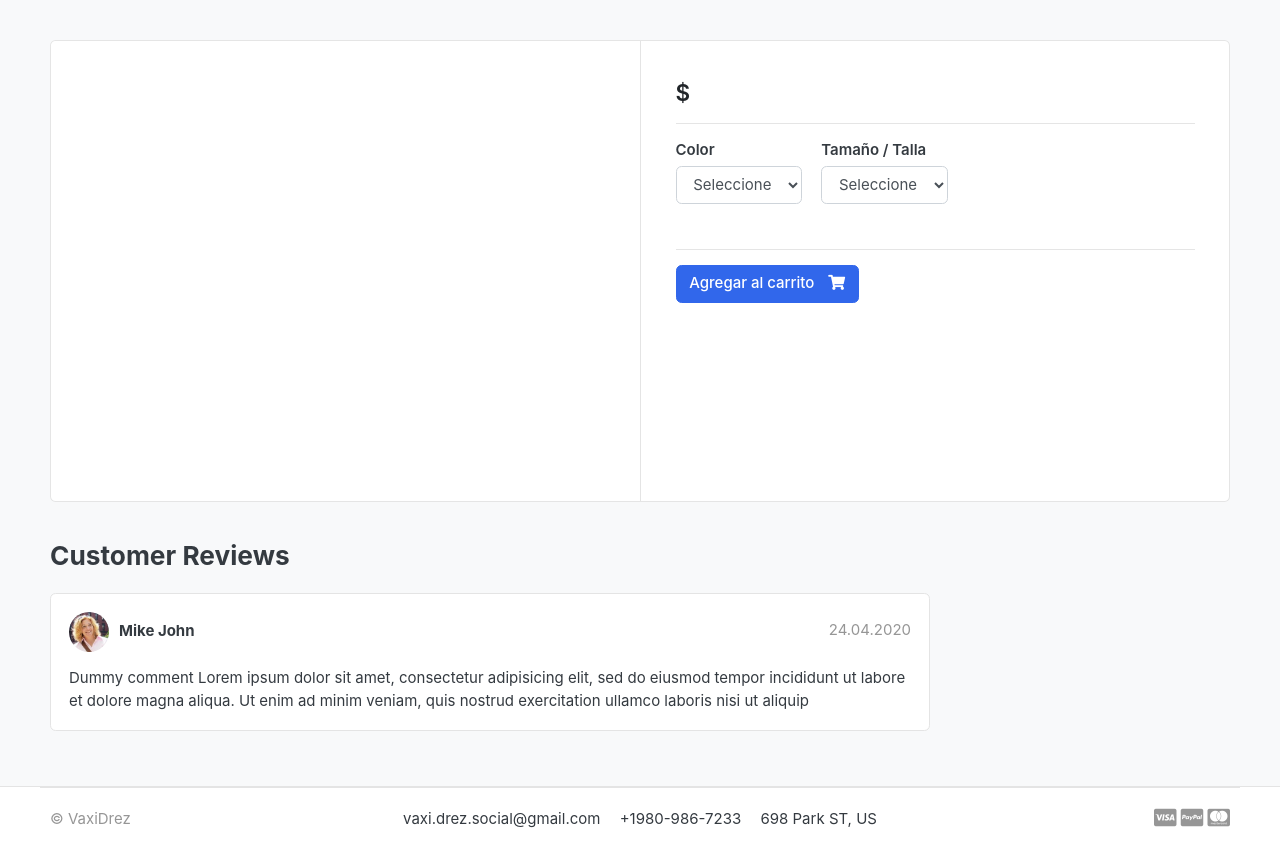
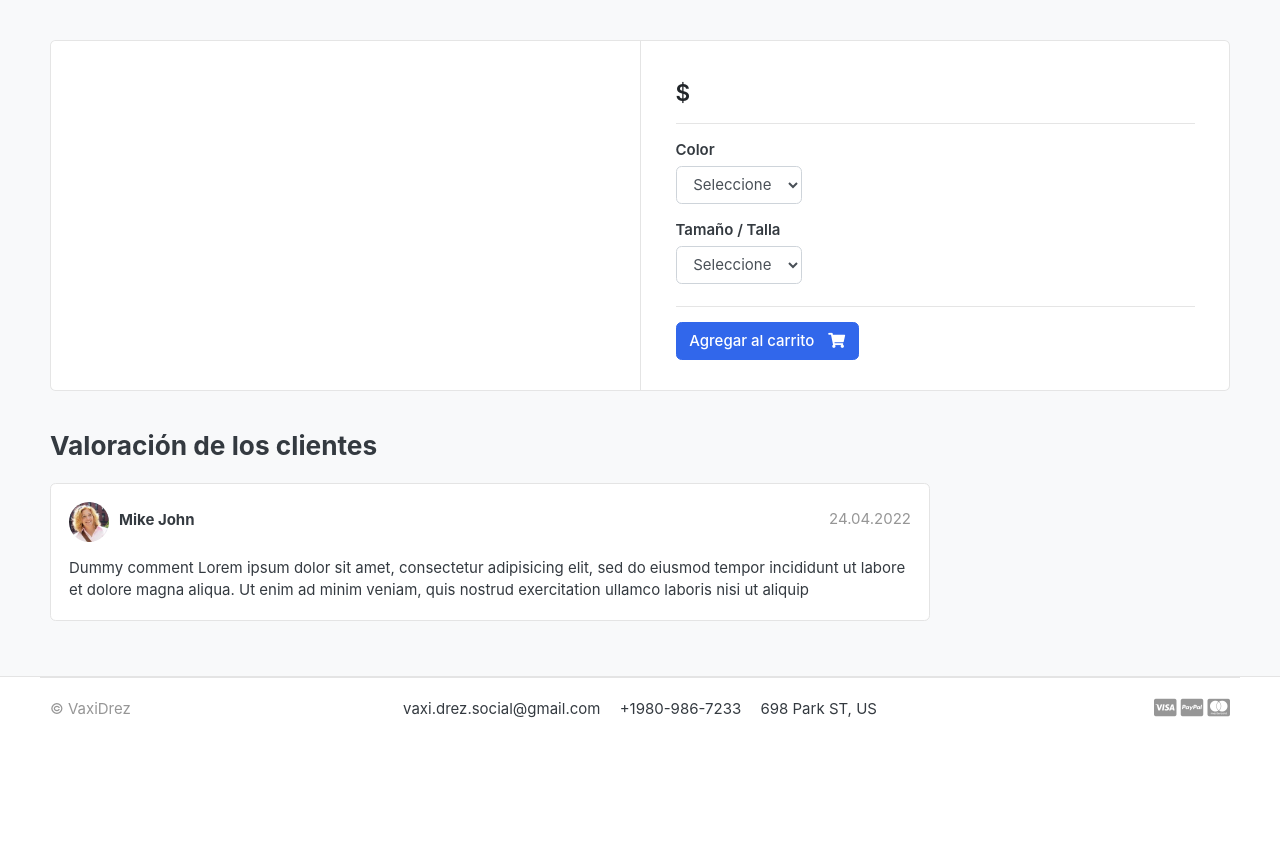
Before and after one commit to JuanitoOrtega/ecommerce-django, a Django app: template templates/store/product_details.html in a window 1280 px wide. Shown: the part 118-969 px from the top of the page. After the commit the page ends 836 px from the top, so only its background shows below. Run offline with Django 4.2, Linux system fonts and the light colour scheme; the template is opened without the code that fills it, so the values that code supplies are empty; some web fonts are replaced.

Commit message:
variaciones terminadas

```diff
--- a/carts/urls.py
+++ b/carts/urls.py
@@ -4,6 +4,6 @@ from . import views
 urlpatterns = [
     path('', views.cart, name='cart'),
     path('add_cart/<int:product_id>/', views.add_cart, name='add_cart'),
-    path('remove_cart/<int:product_id>/', views.remove_cart, name='remove_cart'),
-    path('remove_cart_item/<int:product_id>/', views.remove_cart_item, name='remove_cart_item'),
+    path('remove_cart/<int:product_id>/<int:cart_item_id>/', views.remove_cart, name='remove_cart'),
+    path('remove_cart_item/<int:product_id>/<int:cart_item_id>/', views.remove_cart_item, name='remove_cart_item'),
 ]
--- a/carts/views.py
+++ b/carts/views.py
@@ -79,23 +79,26 @@ def add_cart(request, product_id):
   return redirect('cart')
 
 
-def remove_cart(request, product_id):
+def remove_cart(request, product_id, cart_item_id):
   cart = Cart.objects.get(cart_id=_cart_id(request))
   product = get_object_or_404(Product, id=product_id)
-  cart_item = CartItem.objects.get(product=product, cart=cart)
 
-  if cart_item.quantity > 1:
-    cart_item.quantity -= 1
-    cart_item.save()
-  else:
-    cart_item.delete()
+  try:
+    cart_item = CartItem.objects.get(product=product, cart=cart, id=cart_item_id)
+    if cart_item.quantity > 1:
+      cart_item.quantity -= 1
+      cart_item.save()
+    else:
+      cart_item.delete()
+  except:
+    pass
 
   return redirect('cart')
 
-def remove_cart_item(request, product_id):
+def remove_cart_item(request, product_id, cart_item_id):
   cart = Cart.objects.get(cart_id=_cart_id(request))
   product = get_object_or_404(Product, id=product_id)
-  cart_item = CartItem.objects.get(product=product, cart=cart)
+  cart_item = CartItem.objects.get(product=product, cart=cart, id=cart_item_id)
   cart_item.delete()
   return redirect('cart')
 
--- a/ecommerce/static/css/ui.css
+++ b/ecommerce/static/css/ui.css
@@ -1359,8 +1359,8 @@ a[class*=card]:hover .title {
   display: block;
 }
 .gallery-wrap .img-big-wrap img {
-  height: 450px;
-  width: auto;
+  height: auto;
+  width: 100%;
   display: inline-block;
 }
 .gallery-wrap .thumbs-wrap {
@@ -1387,11 +1387,8 @@ a[class*=card]:hover .title {
   -webkit-filter: brightness(1.1);
           filter: brightness(1.1);
 }
-
 .item-option-select {
-  margin-bottom: 1rem;
   display: inline-block;
-  margin-right: 15px;
 }
 .item-option-select .btn {
   min-width: 80px;
--- a/templates/store/product_details.html
+++ b/templates/store/product_details.html
@@ -25,7 +25,7 @@
                 </div>
                 <p>{{ single_product.description }}</p>
                 <hr>
-
+                <div class="variation">
                   <div class="item-option-select">
                     <div class="mb-3">
                       <label for="color" class="form-label font-weight-bold">Color</label>
@@ -37,9 +37,10 @@
                       </select>
                     </div>
                   </div>
-
+                </div>
+                <div class="variation">
                   <div class="item-option-select">
-                  <div class="mb-3">
+                    <div class="mb-2">
                       <label for="talla" class="form-label font-weight-bold">Tamaño / Talla</label>
                       <select class="form-control" name="talla" id="talla" required>
                         <option value="" disabled selected>Seleccione</option>
@@ -47,6 +48,7 @@
                         <option value="{{ i.variation_value | lower }}">{{ i.variation_value | capfirst }}</option>
                         {% endfor %}
                       </select>
+                    </div>
                   </div>
                 </div>
                 <hr>
@@ -68,17 +70,17 @@
       <br>
 
       <div class="row">
-        <div class="col-md-9">
+        <div class="col-md-12 col-lg-9">
 
           <header class="section-heading">
-            <h3>Customer Reviews</h3>
+            <h3>Valoración de los clientes</h3>
           </header>
 
           <article class="box mb-3">
             <div class="icontext w-100">
               <img src="{% static 'images/avatars/avatar1.jpg' %}" class="img-xs icon rounded-circle">
               <div class="text">
-                <span class="date text-muted float-md-right">24.04.2020</span>
+                <span class="date text-muted float-md-right">24.04.2022</span>
                 <h6 class="mb-1">Mike John</h6>
               </div>
             </div> <!-- icontext.// -->
```
Also changed, not shown: static/css/ui.css (+2 -5 lines), templates/store/cart.html (+9 -3 lines). Lines whose indentation alone changed are shown as unchanged.
